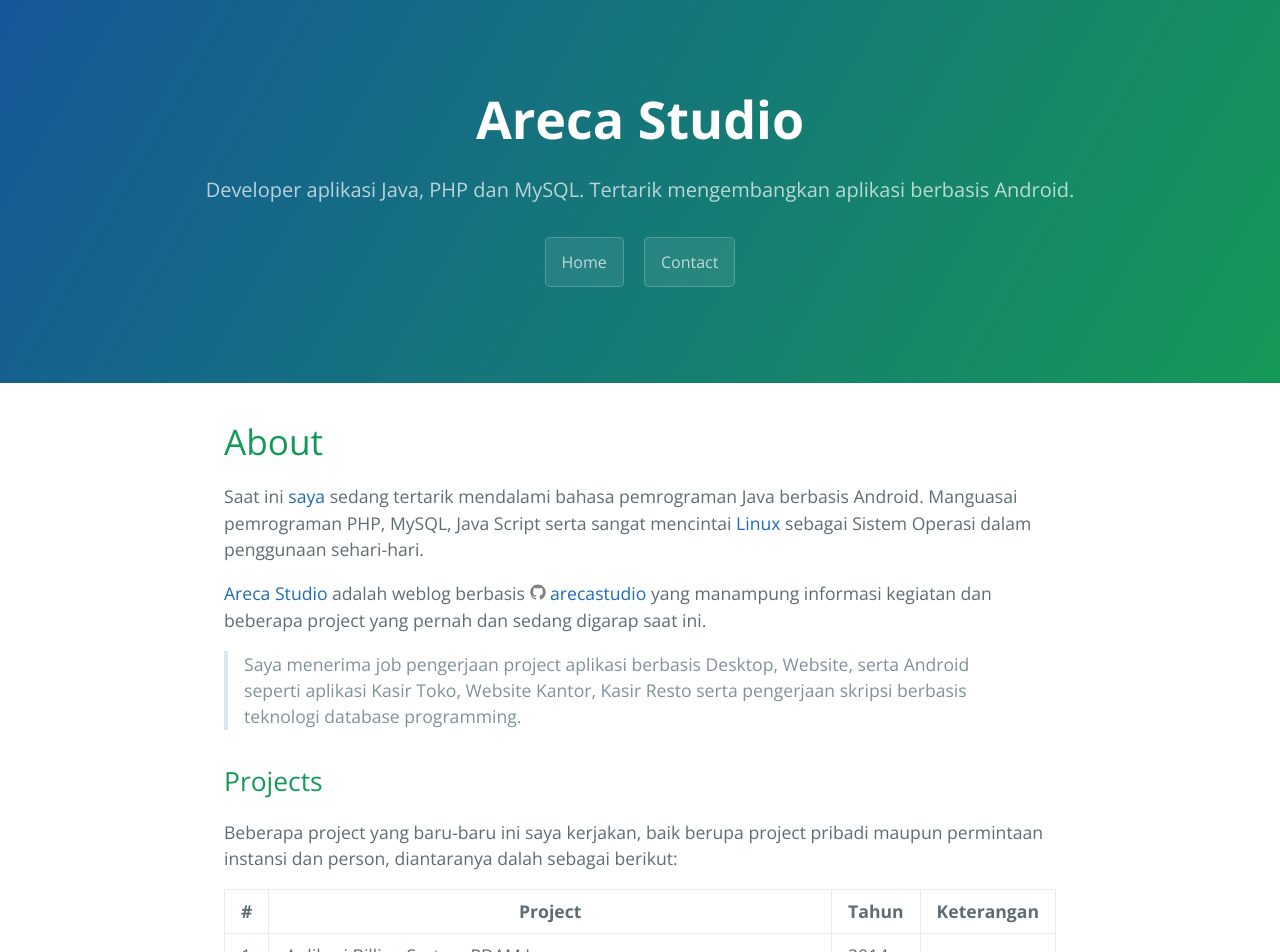
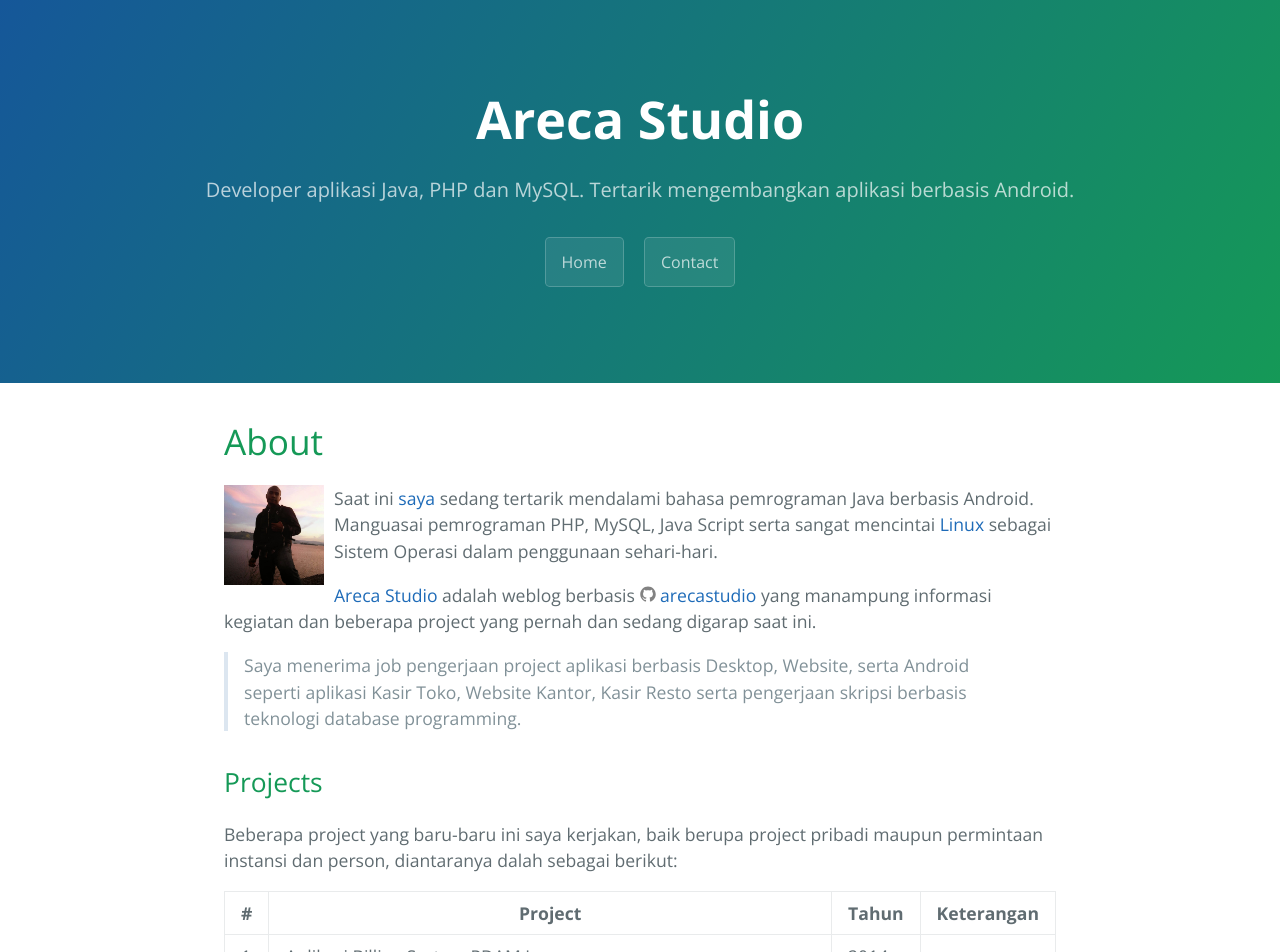
Before and after one commit to arecastudio/arecastudio.github.io, a Jekyll site: the page built from about.md, in a window 1280 px wide. Shown: the top 952 px of the page. Built offline with Jekyll 4.4.1, drawn with Linux system fonts in a browser that asks for light colours; comment, search, counter and statistics services are not loaded.

Commit message:
update about.md 2

```diff
--- a/about.md
+++ b/about.md
@@ -3,6 +3,8 @@ layout: page
 title: About
 permalink: /about/
 ---
+![Rail Ondi]({{ site.url }}/assets/images/rail-ondi.jpg){:height="100px" width="100px"}{: style="float:left;margin-right:10px;"}
+
 Saat ini [saya](https://plus.google.com/+RailOndi) sedang tertarik mendalami bahasa pemrograman Java berbasis Android. Manguasai pemrograman PHP, MySQL, Java Script serta sangat mencintai [Linux](https://www.debian.org/) sebagai Sistem Operasi dalam penggunaan sehari-hari.
 
 [Areca Studio](https://arecastudio.github.io/) adalah weblog berbasis {% include icon-github.html username="arecastudio" %} yang manampung informasi kegiatan dan beberapa project yang pernah dan sedang digarap saat ini.
```
Also changed, not shown: assets/images/rail-ondi.jpg (added).
